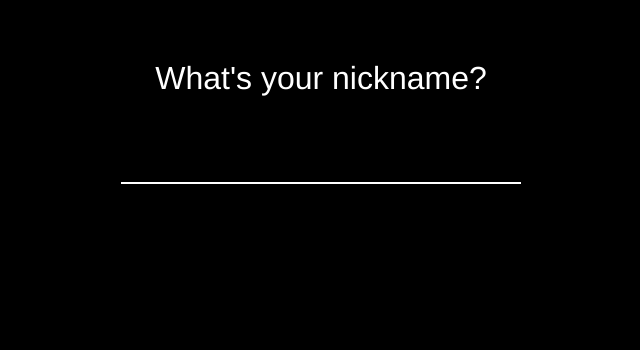
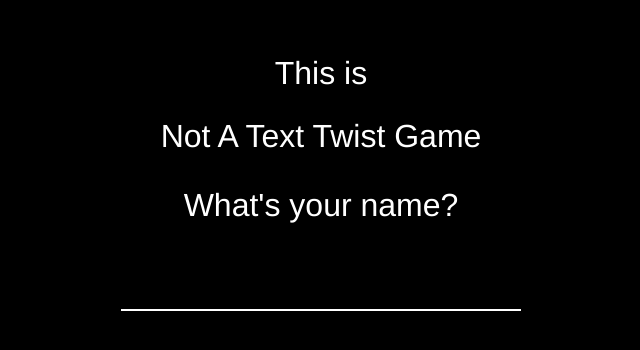
Before and after one commit to mjrignacio/cmsc137-lobby, a website: page public/index.html in a window 1280 px wide. Shown: the part 272-622 px from the top of the page, without its empty margins (319-959 px from the left). Drawn offline with nearby package versions, Linux system fonts and the light colour scheme; no server answers.

Commit message:
Updated homepage, added timer element

```diff
--- a/public/index.html
+++ b/public/index.html
@@ -16,12 +16,15 @@
     </li>
     <li class="login page">
       <div class="form">
-        <h3 class="title">What's your nickname?</h3>
+        <h2 class="title subtitle">This is</h2>
+        <h1 class="title game-title">Not A Text Twist Game</h1>
+        <h3 class="title">What's your name?</h3>
         <input class="usernameInput" type="text" maxlength="14" />
       </div>
     </li>
     <li class="game page">
       <div class="form">
+        <div id="timer">00:15</div>
         <div id="letters"></div>
         <input class="wordInput" placeholder="Type your answer here"/>
       </div>
```
